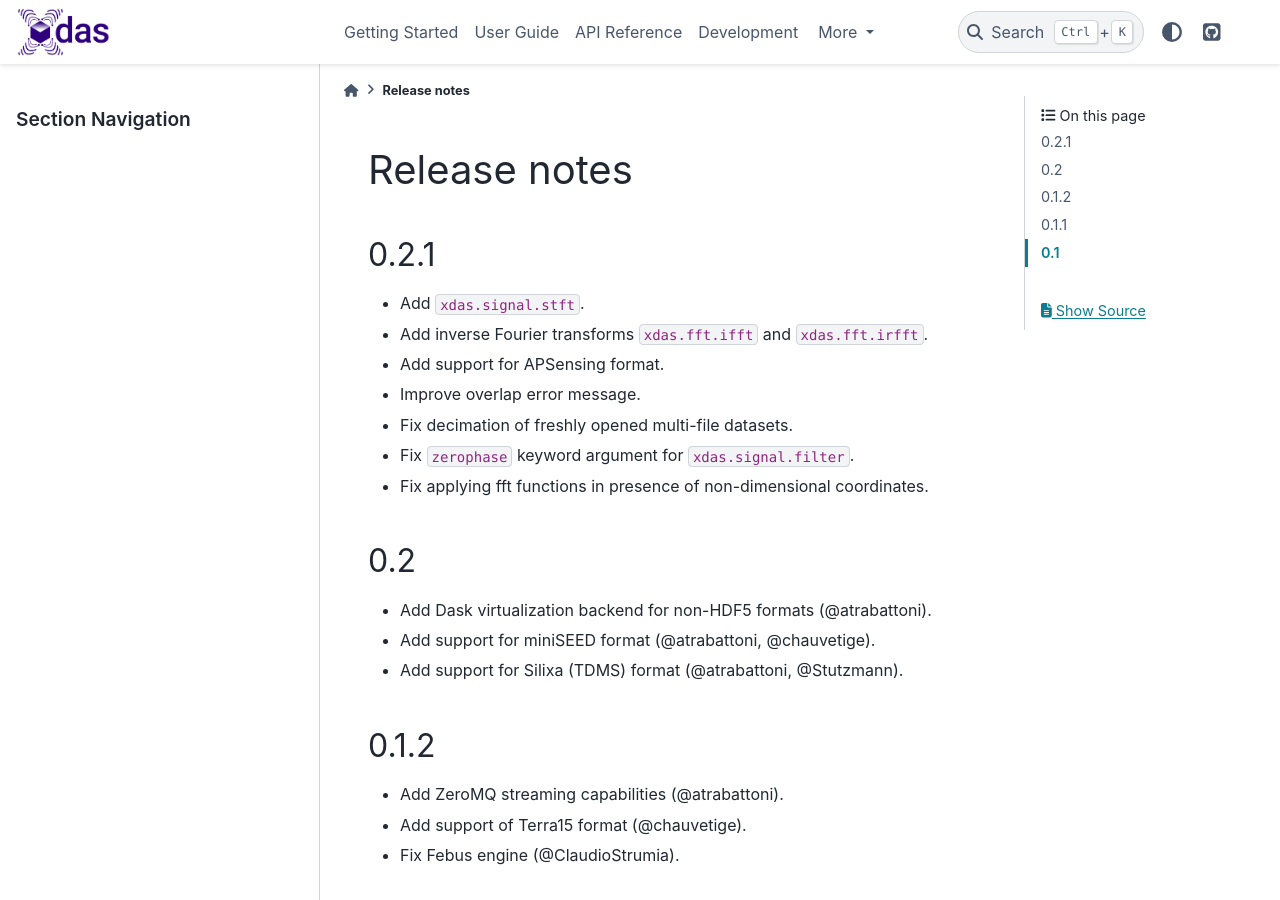
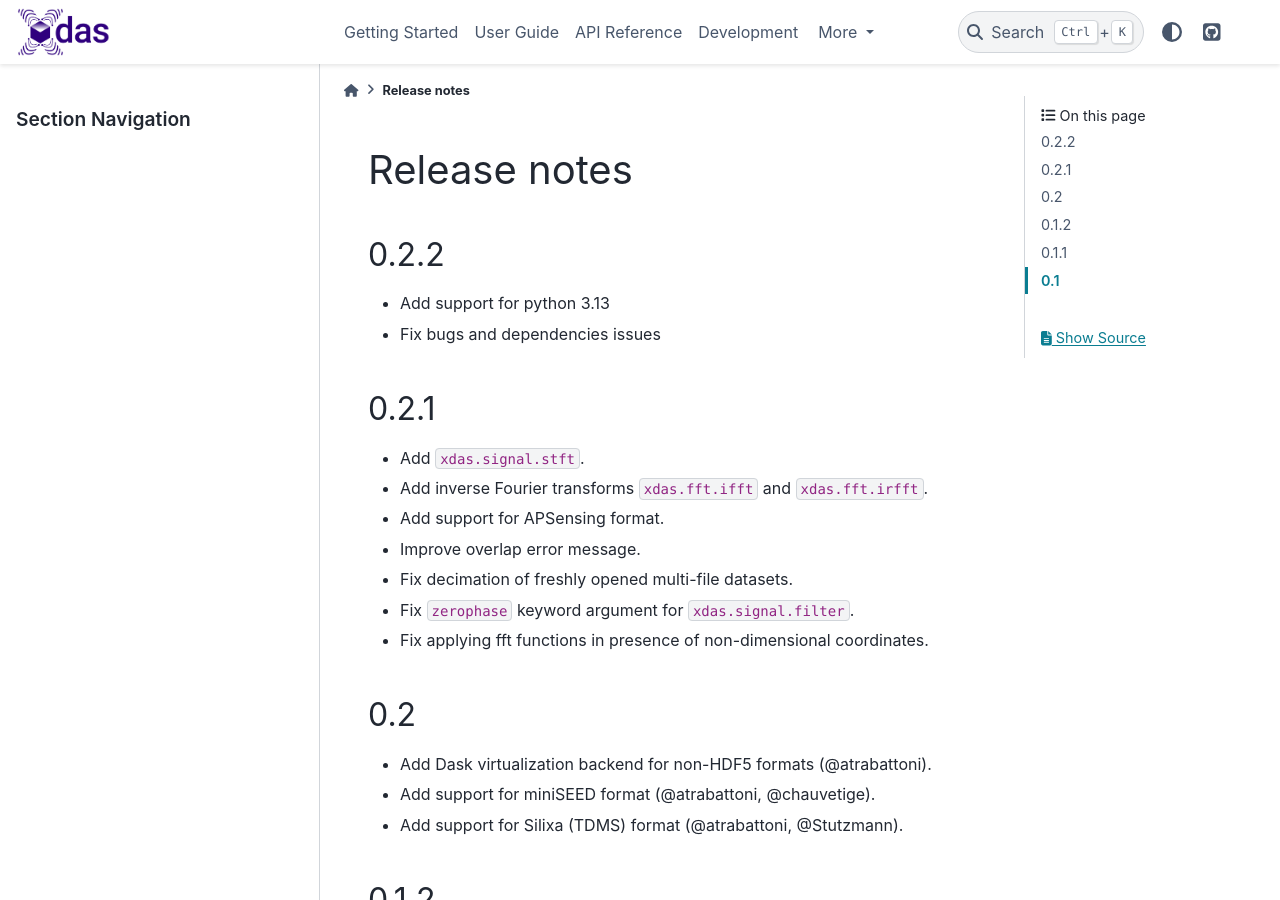
Before and after one commit to xdas-dev/xdas, a Sphinx documentation site: the page built from docs/release-notes.md, in a window 1280 px wide and 900 px high. Built offline with Sphinx 7.4.7 and the PyData theme 0.15.4, drawn with Linux system fonts in a browser that asks for light colours.

Commit message:
Add relase note.

```diff
--- a/docs/release-notes.md
+++ b/docs/release-notes.md
@@ -1,4 +1,8 @@
 # Release notes
+
+## 0.2.2
+- Add support for python 3.13
+- Fix bugs and dependencies issues
 
 ## 0.2.1
 - Add `xdas.signal.stft`.
```
